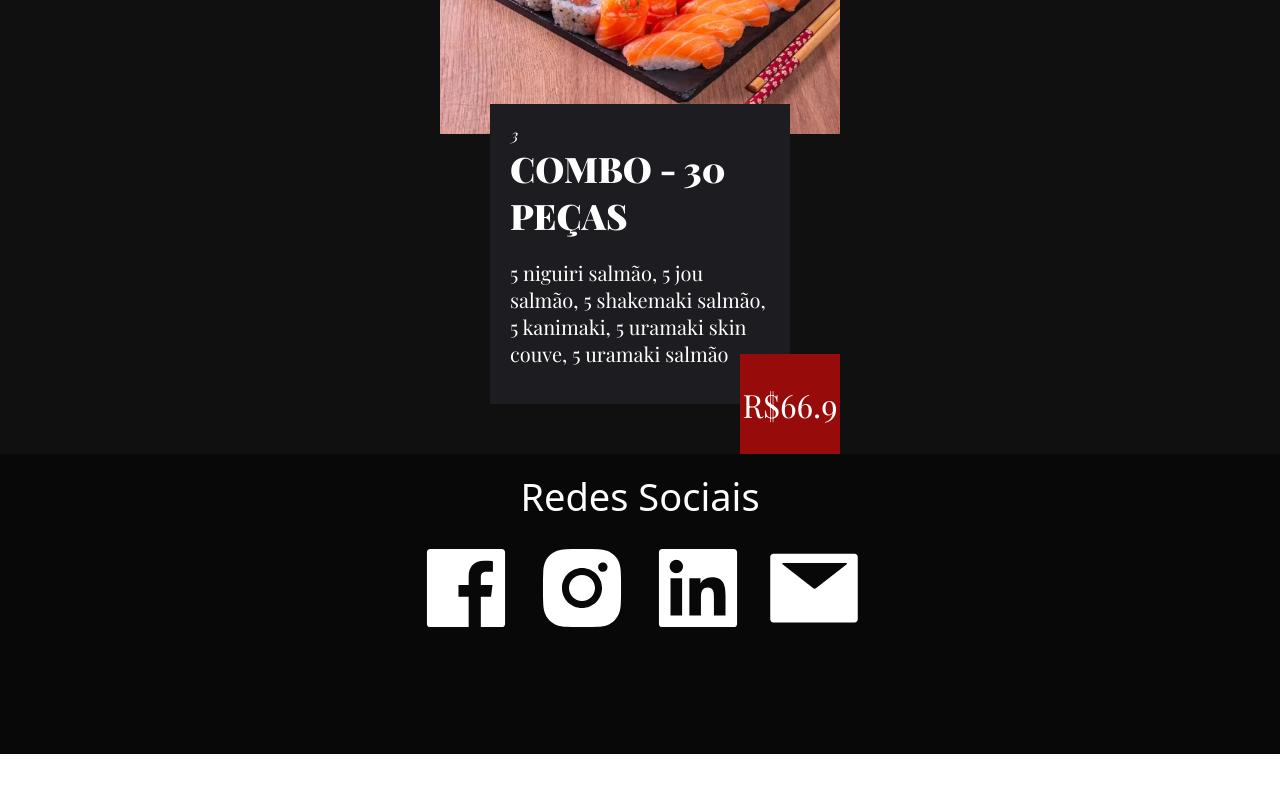
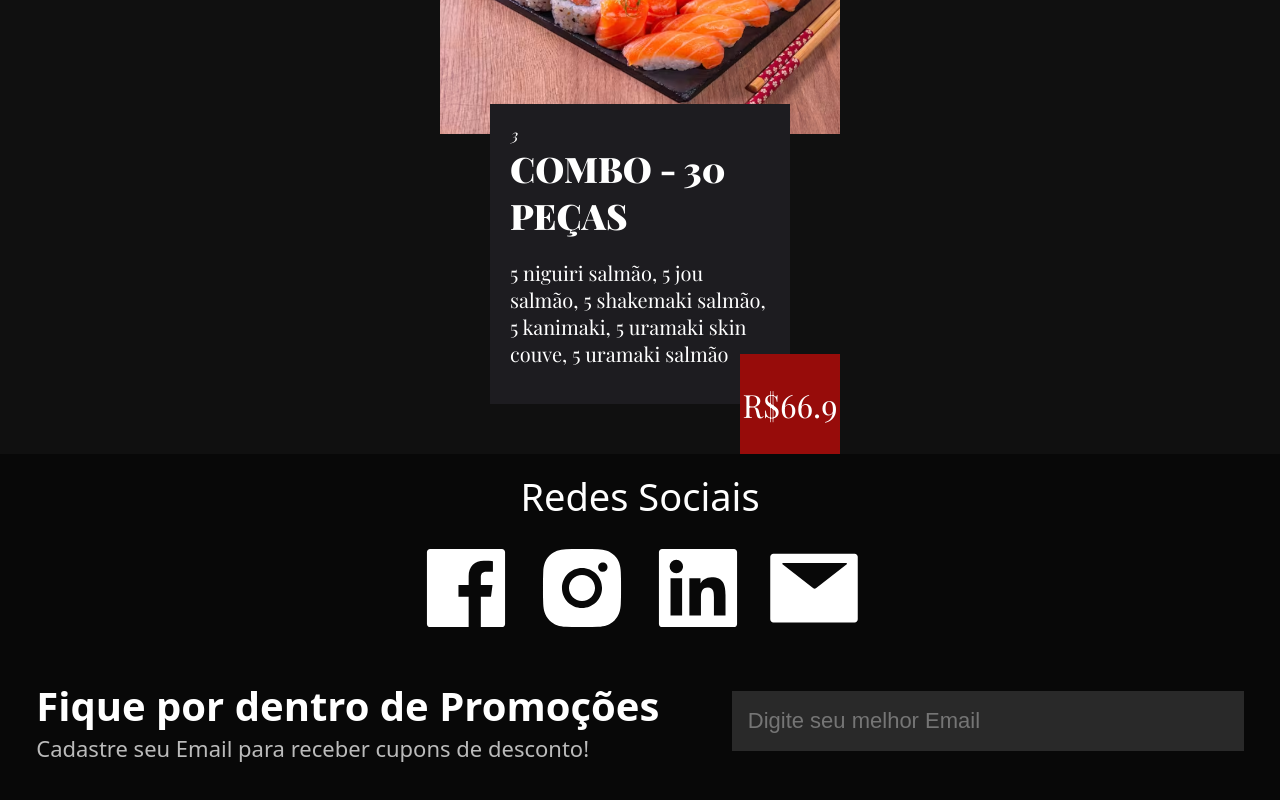
Before and after one commit to guverissimo/projetoweb, a React (Vite) app: page / in a window 1280 px wide. Shown: the part 1773-2573 px from the top of the page. Before the commit the page ends 2527 px from the top, so only its background shows below. Built offline with nearby package versions, Linux system fonts and the light colour scheme; a web font is replaced by a local one.

Commit message:
footer att

```diff
--- a/src/components/Rodape.jsx
+++ b/src/components/Rodape.jsx
@@ -1,25 +1,45 @@
 import {} from "react";
 import "../css/Footer.css";
-import { AiFillFacebook,AiFillInstagram,AiFillLinkedin,AiFillMail } from "react-icons/ai";
+import {
+  AiFillFacebook,
+  AiFillInstagram,
+  AiFillLinkedin,
+  AiFillMail,
+} from "react-icons/ai";
 function Ropade() {
   return (
     <>
       <footer>
         <p className="p_rede">Redes Sociais</p>
         <div className="redes-sociais">
-          <a className="icon" href="https://www.facebook.com/fiap?ref=embed_page" target="blank">
-          <AiFillFacebook></AiFillFacebook>
+          <a
+            className="icon"
+            href="https://www.facebook.com/fiap?ref=embed_page"
+            target="blank"
+          >
+            <AiFillFacebook></AiFillFacebook>
           </a>
           <a className="icon" href="https://www.instagram.com/">
             <AiFillInstagram></AiFillInstagram>
           </a>
-          <a className="icon" href="#https://br.linkedin.com/?original_referer=https%3A%2F%2Fwww.google.com%2F">
+          <a
+            className="icon"
+            href="#https://br.linkedin.com/?original_referer=https%3A%2F%2Fwww.google.com%2F"
+          >
             <AiFillLinkedin></AiFillLinkedin>
           </a>
           <a className="icon" href="mailto:fiap@fiap.com">
             <AiFillMail></AiFillMail>
           </a>
         </div>
+
+        <div className="get-email">
+          <div>
+            <h2>Fique por dentro de Promoções</h2>
+            <p>Cadastre seu Email para receber cupons de desconto!</p>
+          </div>
+          <input type="email" placeholder="Digite seu melhor Email" />
+        </div>
       </footer>
     </>
   );
--- a/src/css/Footer.css
+++ b/src/css/Footer.css
@@ -1,6 +1,6 @@
 footer {
     background-color: #080808;
-    height: 300px;
+    height: 400px;
 
 }
 
@@ -23,3 +23,29 @@ footer {
     font-size: 38px;
     padding: 1rem;
 }
+
+.get-email {
+    color: white;
+    font-family: system-ui, -apple-system, BlinkMacSystemFont, 'Segoe UI', Roboto, Oxygen, Ubuntu, Cantarell, 'Open Sans', 'Helvetica Neue', sans-serif;
+    display: flex;
+    justify-content: space-around;
+    align-items: center;
+    margin-top: 1rem;
+}
+
+.get-email h2 {
+    font-size: 40px;
+}
+.get-email p {
+    font-size: 22px;
+    color: #bbbbbb;
+}
+
+.get-email input {
+    width: 40%;
+    height: 60px;
+    font-size: 22px;
+    padding: 16px;
+    background-color: #292929;
+    border: none;
+}
```
